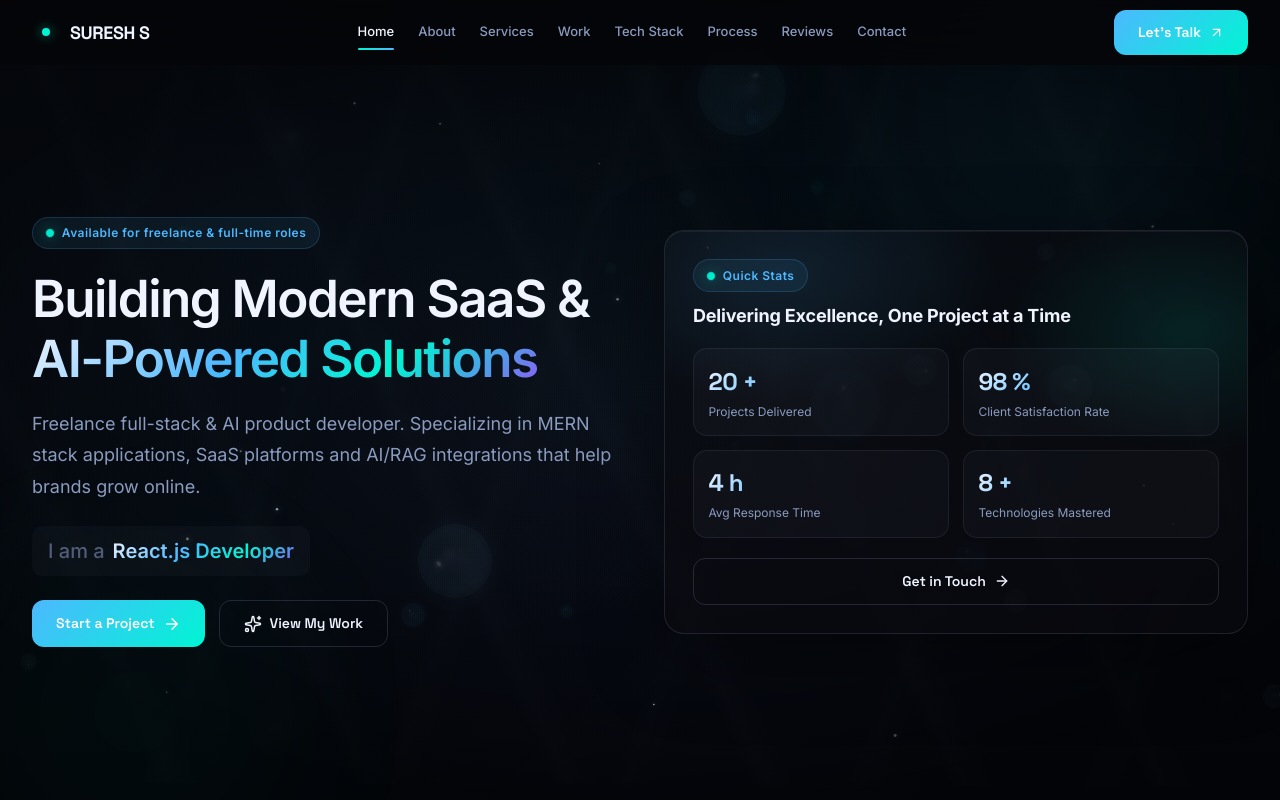
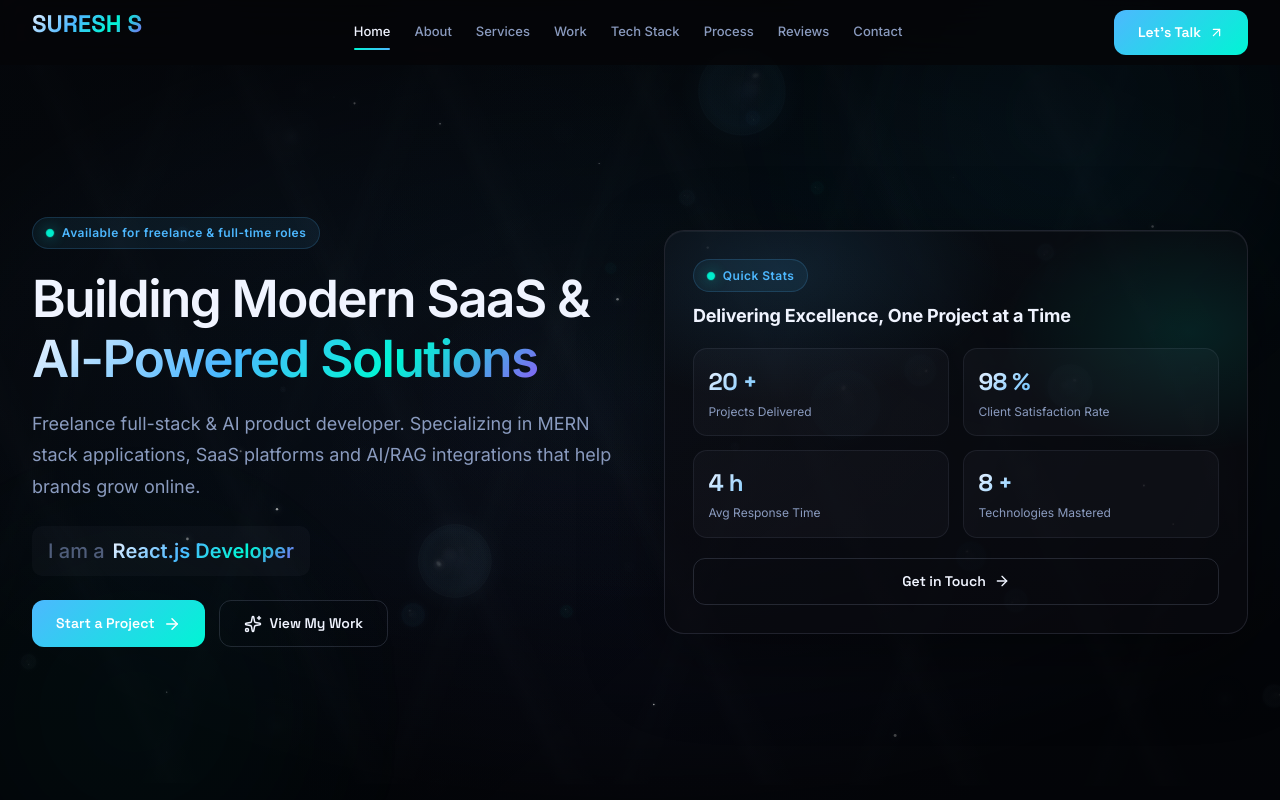
Before and after one commit to Suresh-Master001/FreelancingPortfolio, a React (Vite) app: page / in a window 1280 px wide. Shown: the top 800 px of the page. Built offline with nearby package versions, Linux system fonts and the light colour scheme.

Commit message:
Update Navbar component

```diff
--- a/src/components/Navbar.jsx
+++ b/src/components/Navbar.jsx
@@ -46,11 +46,8 @@ export default function Navbar({ personalInfo }) {
       >
         <div className="navbar-inner">
           {/* Logo */}
-          <a href="#hero" className="navbar-logo" aria-label="Codenxte — go to top">
-            <span className="logo-mark" aria-hidden="true">
-              <span className="logo-dot" />
-            </span>
-            <span className="logo-text font-display">SURESH S</span>
+          <a href="#hero" className="footer-logo" aria-label="Codenxte — go to top">
+            <span className="font-display text-2xl font-bold gradient-text">SURESH S</span>
           </a>
 
           {/* Desktop links */}
```
